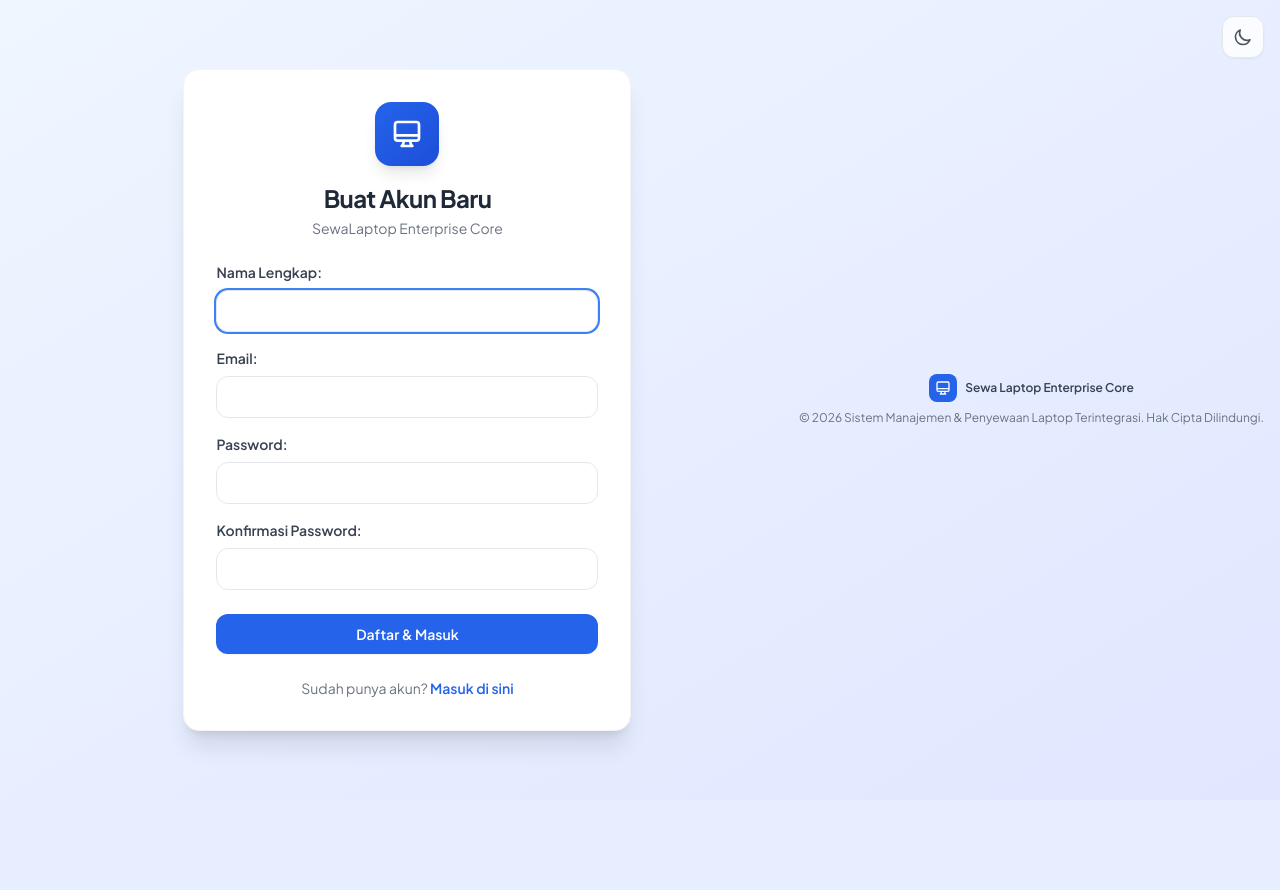
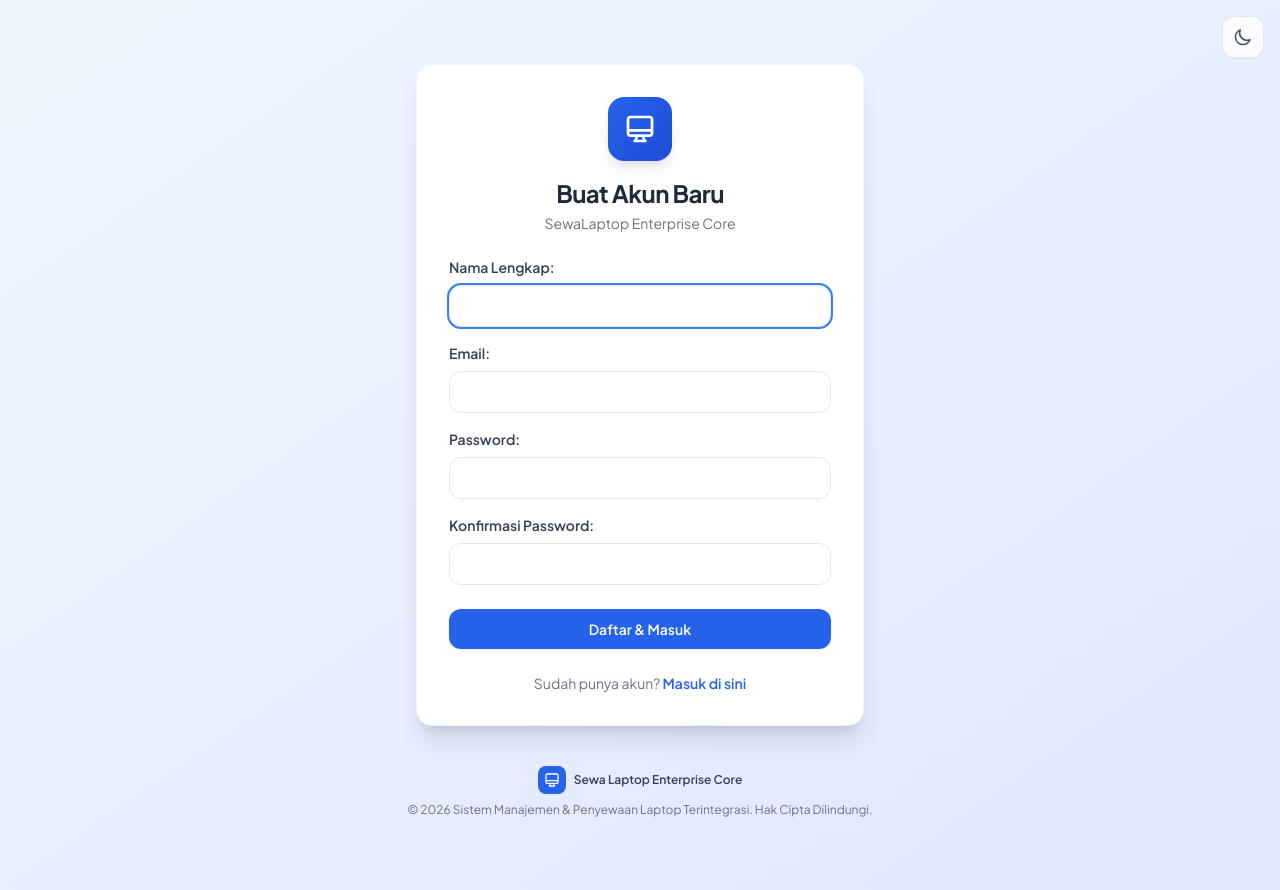
Before and after one commit to kaslana35/proyek1, a Laravel app: page /register in a window 1280 px wide. Before the commit the page ends 750 px from the top, so only its background shows below. Run offline with Laravel 12, Linux system fonts and the light colour scheme; some libraries are stand-ins or nearby versions.

Commit message:
fix: footer at bottom on auth pages (flex-col layout)

```diff
--- a/sewa-laptop/resources/views/auth/register.blade.php
+++ b/sewa-laptop/resources/views/auth/register.blade.php
@@ -31,7 +31,7 @@
         })();
     </script>
 </head>
-<body class="bg-gradient-to-br from-blue-50 to-indigo-100 dark:from-slate-900 dark:to-slate-800 flex items-center justify-center min-h-screen py-12 p-4">
+<body class="bg-gradient-to-br from-blue-50 to-indigo-100 dark:from-slate-900 dark:to-slate-800 min-h-screen flex flex-col py-12 p-4">
     <!-- Dark Mode Toggle -->
     <button onclick="toggleTheme()" class="fixed top-4 right-4 p-2.5 rounded-xl bg-white/80 dark:bg-slate-800/80 backdrop-blur-md text-gray-600 dark:text-gray-300 hover:bg-white dark:hover:bg-slate-700 shadow-sm border border-gray-200 dark:border-slate-700 transition-smooth z-50" title="Toggle Dark Mode">
         <svg class="w-5 h-5 hidden dark:block" fill="none" stroke="currentColor" viewBox="0 0 24 24"><path stroke-linecap="round" stroke-linejoin="round" stroke-width="2" d="M12 3v1m0 16v1m9-9h-1M4 12H3m15.364 6.364l-.707-.707M6.343 6.343l-.707-.707m12.728 0l-.707.707M6.343 17.657l-.707.707M16 12a4 4 0 11-8 0 4 4 0 018 0z"></path></svg>
```
